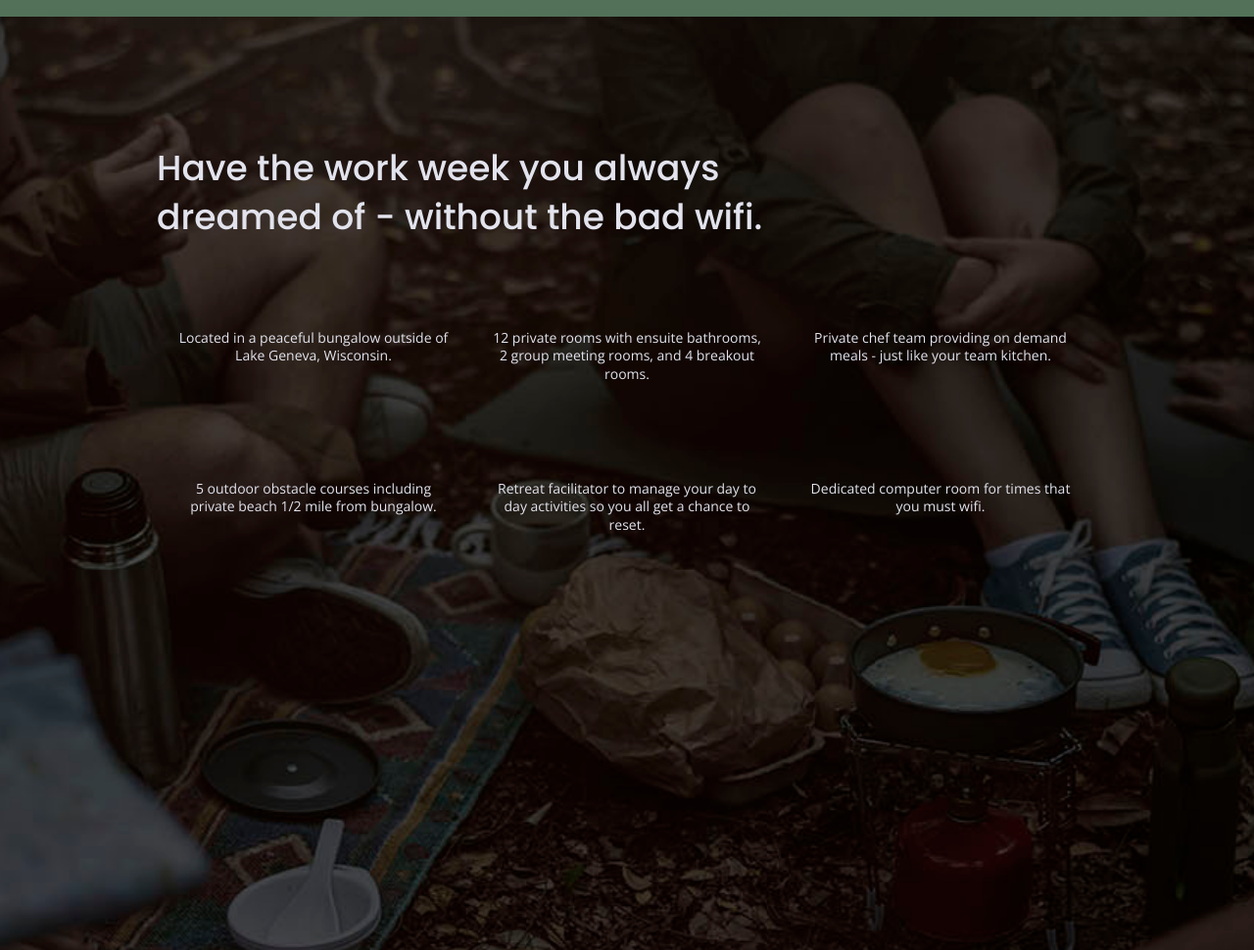
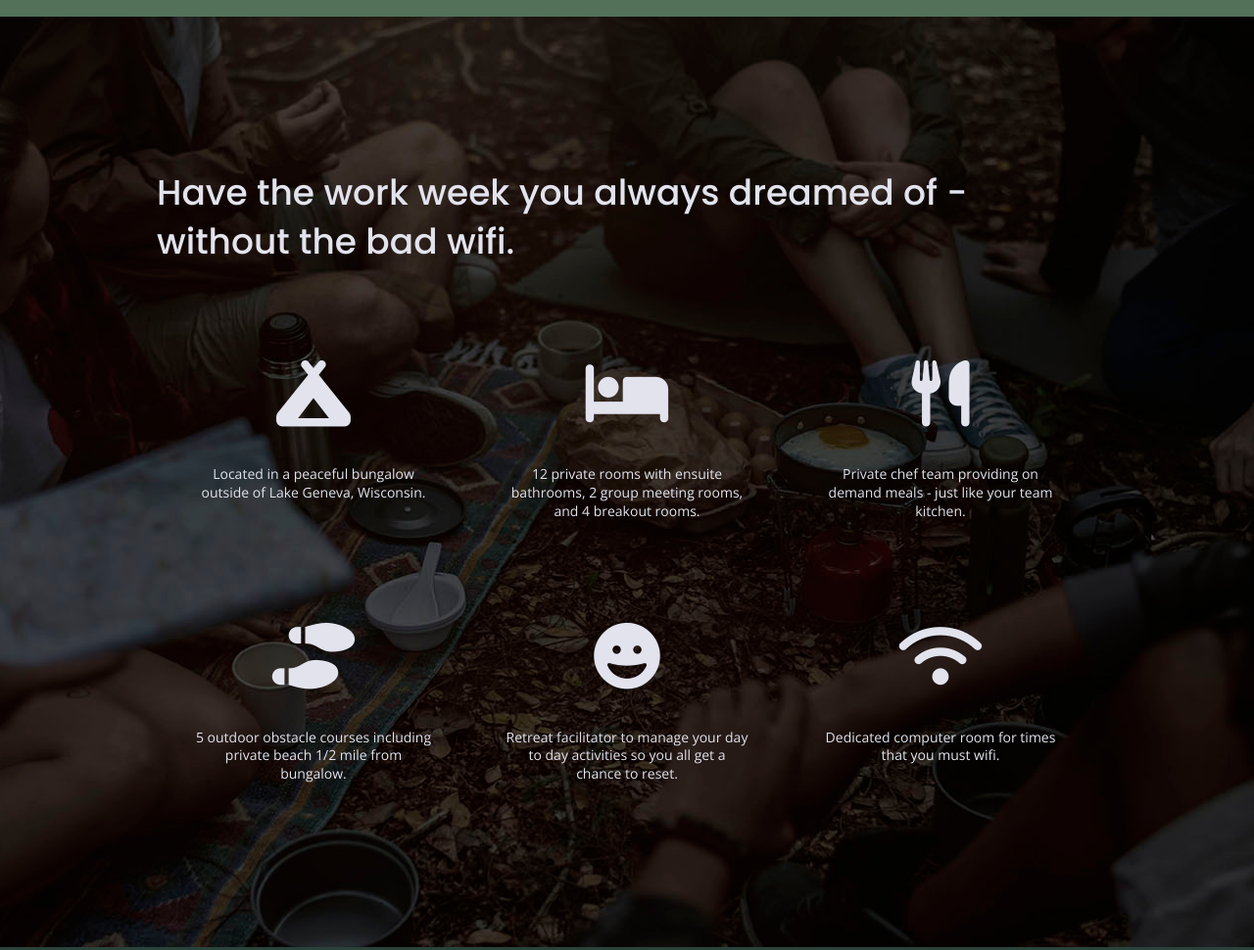
Before and after one commit to tylerthietje/206-repo, a plain HTML site: page 206-unplugged/index.html in a window 1280 px wide. Shown: the part 1168-2138 px from the top of the page at 98% size. Drawn offline with nearby package versions, Linux system fonts and the light colour scheme.

Commit message:
added icons to features section

```diff
--- a/206-unplugged/css/main.css
+++ b/206-unplugged/css/main.css
@@ -370,11 +370,22 @@ input[type=button] {
   flex-flow: row wrap ;
 }
 
+.features i {
+  font-size: 3.75em;
+  display: flex;
+  justify-content: center;
+  margin: 65px 0 0 0;
+}
+
+p.fontawesome-icon {
+  margin: 0;
+}
+
 p.features-item-description {
   font-size: .875em;
   text-align: center;
   margin: 0;
-  padding: 40px 0;
+  padding: 40px 0 0 0;
 }
 
 .reviews {
@@ -588,7 +599,7 @@ p.features-item-description {
 
 .content-wrapper {
   max-width: 640px;
-  margin: 100px 0;
+  margin: 75px 0;
 }
 
 h2 {
@@ -660,8 +671,7 @@ aside p {
 
 
 .features {
-  flex-basis: 84%;
-  padding: 0 50px;
+  min-height: 850px;
 }
 
 .features article {
@@ -824,11 +834,17 @@ aside .content-wrapper .form {
 
 /* Features*/
 .features h2 {
-  width: 70%;
+  width: 100%;
 }
 
+.features-items {
+  flex-basis: 80%;
+}
+
+
+
 .features article {
-  flex-basis: 33%;
+  flex-basis: 30%;
 }
 
 /* Reviews*/
--- a/206-unplugged/index.html
+++ b/206-unplugged/index.html
@@ -10,6 +10,8 @@
   <link rel="manifest" href="site.webmanifest">
   <link rel="apple-touch-icon" href="icon.png">
   <!-- Place favicon.ico in the root directory -->
+
+  <script src="https://kit.fontawesome.com/05bfd0ae27.js" crossorigin="anonymous"></script>
 
   <link rel="stylesheet" href="css/normalize.css">
   <link rel="stylesheet" href="css/main.css">
@@ -71,27 +73,27 @@
         <h2>Have the work week you always dreamed of - without the bad wifi.</h2>
           <div class="features-items">
           <article>
-            <p class="fontawesome-icon"></p>
+            <p class="fontawesome-icon"><i class="fas fa-campground"></i></p>
             <p class="features-item-description">Located in a peaceful  bungalow   outside of Lake Geneva, Wisconsin.</p>
           </article>
           <article>
-            <p class="fontawesome-icon"></p>
+            <p class="fontawesome-icon"><i class="fas fa-bed"></i></p>
             <p class="features-item-description">12 private rooms with ensuite    bathrooms, 2 group meeting rooms, and 4 breakout rooms.</p>
           </article>
           <article>
-            <p class="fontawesome-icon"></p>
+            <p class="fontawesome-icon"><i class="fas fa-utensils"></i></p>
             <p class="features-item-description">Private chef team providing  on   demand meals - just like your team kitchen.</p>
           </article>
           <article>
-            <p class="fontawesome-icon"></p>
+            <p class="fontawesome-icon"><i class="fas fa-shoe-prints"></i></p>
             <p class="features-item-description">5 outdoor obstacle courses     including private beach 1/2 mile from bungalow.</p>
           </article>
           <article>
-            <p class="fontawesome-icon"></p>
+            <p class="fontawesome-icon"><i class="fas fa-grin"></i></p>
             <p class="features-item-description">Retreat facilitator to manage    your day to day activities so you all get a chance to reset.</p>
           </article>
           <article>
-            <p class="fontawesome-icon"></p>
+            <p class="fontawesome-icon"><i class="fas fa-wifi"></i></p>
             <p class="features-item-description">Dedicated computer room for  times  that you must wifi.</p>
           </article>
         </div>
```
Also changed, not shown: 206-unplugged/about/index.html (+2 -0 lines), 206-unplugged/faq/index.html (+2 -0 lines).
